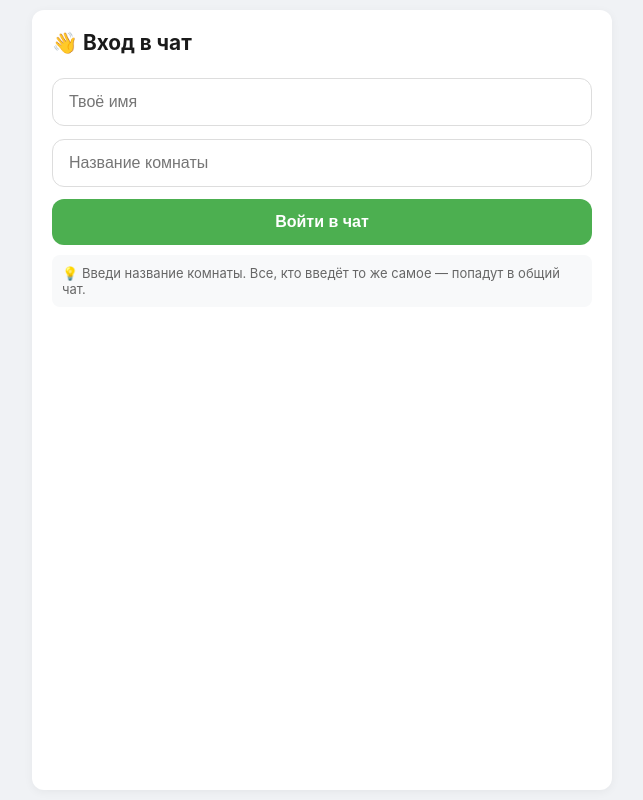
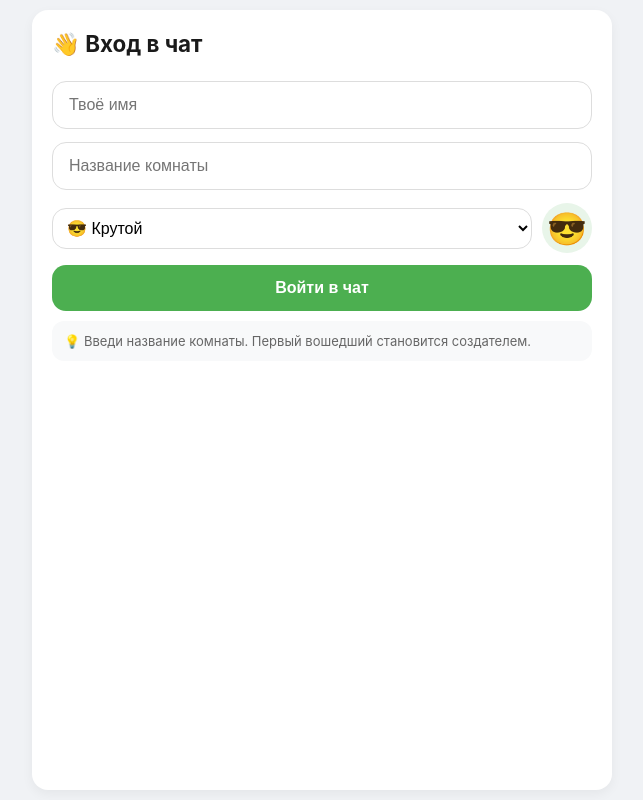
Before and after one commit to fkvcgxbxvkxmvx-lang/messehger, a Flask app: page / in a window 1280 px wide. Shown: the whole page, without its empty margins (318-961 px from the left). Run offline with Flask 3, Linux system fonts and the light colour scheme.

Commit message:
index.html

```diff
--- a/templates/index.html
+++ b/templates/index.html
@@ -30,9 +30,9 @@
 
         #login-box, #chat-box {
             background: white;
-            border-radius: 12px;
+            border-radius: 16px;
             padding: 20px;
-            box-shadow: 0 2px 10px rgba(0,0,0,0.05);
+            box-shadow: 0 4px 12px rgba(0,0,0,0.05);
             flex: 1;
             display: flex;
             flex-direction: column;
@@ -47,7 +47,7 @@
         h3 {
             margin-bottom: 15px;
             color: #1a1a1a;
-            font-size: 1.3rem;
+            font-size: 1.4rem;
             display: flex;
             align-items: center;
             gap: 8px;
@@ -105,18 +118,23 @@
             color: #1b5e20;
         }
 
-        input, button {
+        .msg-text {
+            word-break: break-word;
+        }
+
+        input, button, select {
             width: 100%;
             padding: 14px 16px;
             margin-top: 8px;
             border: 1px solid #ddd;
-            border-radius: 12px;
+            border-radius: 14px;
             font-size: 16px;
             transition: all 0.2s;
             flex-shrink: 0;
+            background: white;
         }
 
-        input:focus {
+        input:focus, select:focus {
             outline: none;
             border-color: #4CAF50;
             box-shadow: 0 0 0 3px rgba(76, 175, 80, 0.1);
@@ -171,9 +206,34 @@
             font-size: 13px;
             color: #666;
             margin-top: 10px;
+            padding: 12px;
+            background: #f8f9fa;
+            border-radius: 12px;
+        }
+
+        .avatar-selector {
+            display: flex;
+            align-items: center;
+            gap: 10px;
+            margin-top: 8px;
+        }
+
+        .avatar-selector select {
+            width: auto;
+            flex: 1;
+            margin-top: 0;
             padding: 10px;
-            background: #f8f9fa;
-            border-radius: 8px;
+        }
+
+        #current-avatar {
+            font-size: 32px;
+            background: #e8f5e9;
+            width: 50px;
+            height: 50px;
+            display: flex;
+            align-items: center;
+            justify-content: center;
+            border-radius: 50%;
         }
     </style>
 </head>
@@ -185,10 +245,24 @@
     <div class="input-group">
         <input id="name-input" type="text" placeholder="Твоё имя" autocomplete="off" maxlength="20">
         <input id="room-input" type="text" placeholder="Название комнаты" autocomplete="off" maxlength="30">
+
+        <div class="avatar-selector">
+            <select id="avatar-select">
+                <option value="😎">😎 Крутой</option>
+                <option value="🐶">🐶 Пёс</option>
+                <option value="🦊">🦊 Лис</option>
+                <option value="🐱">🐱 Кот</option>
+                <option value="🐼">🐼 Панда</option>
+                <option value="👽">👽 Пришелец</option>
+                <option value="🤖">🤖 Робот</option>
+                <option value="👻">👻 Призрак</option>
+            </select>
+            <div id="current-avatar">😎</div>
+        </div>
     </div>
     <button onclick="login()">Войти в чат</button>
     <div class="hint">
-        💡 Введи название комнаты. Все, кто введёт то же самое — попадут в общий чат.
+        💡 Введи название комнаты. Первый вошедший становится создателем.
     </div>
 </div>
 
@@ -204,15 +278,31 @@
 
     <input id="msg-input" type="text" placeholder="Сообщение..." autocomplete="off" maxlength="500">
     <button onclick="sendMessage()">📤 Отправить</button>
-    <button id="logout-btn" onclick="logout()">🚪 Выйти / Сменить комнату</button>
+
+    <div class="button-group">
+        <button class="secondary-btn" onclick="downloadChat()">📥 Скачать чат</button>
+        <button id="clear-btn" class="danger-btn" onclick="clearHistory()" style="display: none;">🧹 Очистить</button>
+    </div>
+
+    <button id="logout-btn" class="secondary-btn" onclick="logout()">🚪 Выйти</button>
 </div>
 
 <script>
 // ========== ГЛОБАЛЬНЫЕ ПЕРЕМЕННЫЕ ==========
 let currentUser = localStorage.getItem("username") || "";
 let currentRoom = localStorage.getItem("room") || "";
+let currentAvatar = localStorage.getItem("avatar") || "😎";
+let isCreator = false;
 
-// ========== ИНИЦИАЛИЗАЦИЯ ==========
+// ========== ИНИЦИАЛИЗАЦИЯ АВАТАРА ==========
+document.getElementById("avatar-select").value = currentAvatar;
+document.getElementById("current-avatar").textContent = currentAvatar;
+document.getElementById("avatar-select").addEventListener("change", function(e) {
+    currentAvatar = e.target.value;
+    document.getElementById("current-avatar").textContent = currentAvatar;
+});
+
+// ========== ПРОВЕРКА ВХОДА ==========
 if (currentUser && currentRoom) {
     showChat();
 } else {
@@ -238,11 +328,14 @@ function login() {
     currentRoom = room;
     localStorage.setItem("username", currentUser);
     localStorage.setItem("room", currentRoom);
+    localStorage.setItem("avatar", currentAvatar);
+
     showChat();
 }
 
 // ========== ФУНКЦИЯ ВЫХОДА ==========
 function logout() {
+    if (confirm("Выйти из комнаты?")) {
         localStorage.removeItem("username");
         localStorage.removeItem("room");
         currentUser = "";
@@ -259,8 +353,27 @@ function showChat() {
     document.getElementById("chat-box").style.display = "flex";
     document.getElementById("current-user").innerText = currentUser;
     document.getElementById("room-name").innerText = currentRoom;
+
+    // Проверяем, создатель ли пользователь
+    checkCreator();
+
     loadMessages();
     document.getElementById("msg-input").focus();
+}
+
+// ========== ПРОВЕРКА ПРАВ СОЗДАТЕЛЯ ==========
+function checkCreator() {
+    fetch("/creator?room=" + encodeURIComponent(currentRoom))
+        .then(res => res.json())
+        .then(data => {
+            if (data.creator === currentUser) {
+                isCreator = true;
+                document.getElementById("clear-btn").style.display = "block";
+            } else {
+                isCreator = false;
+                document.getElementById("clear-btn").style.display = "none";
+            }
+        });
 }
 
 // ========== ОТПРАВКА СООБЩЕНИЯ ==========
@@ -282,6 +395,8 @@ function sendMessage() {
     .then(data => {
         input.value = "";
         loadMessages();
+        // Если это было первое сообщение, возможно, пользователь стал создателем
+        checkCreator();
     })
     .catch(err => console.log("Ошибка отправки:", err));
 }
@@ -307,14 +422,69 @@ function loadMessages() {
                     div.classList.add("other-message");
                 }
 
+                // Получаем аватар отправителя (пока у всех стандартный, можно расширить)
+                let avatar = "😎";
+
                 div.innerHTML = `
-                    <div class="username">${escapeHtml(item.username)}</div>
-                    <div>${escapeHtml(item.text)}</div>
+                    <div class="msg-header">
+                        <span class="avatar">${avatar}</span>
+                        <span class="username">${escapeHtml(item.username)}</span>
+                    </div>
+                    <div class="msg-text">${escapeHtml(item.text)}</div>
                 `;
                 chat.appendChild(div);
             });
         }
         chat.scrollTop = chat.scrollHeight;
+    });
+}
+
+// ========== ОЧИСТКА ИСТОРИИ ==========
+function clearHistory() {
+    if (!isCreator) {
+        alert("Только создатель комнаты может очистить историю!");
+        return;
+    }
+
+    if (confirm("ВСЯ история будет удалена безвозвратно. Продолжить?")) {
+        fetch("/clear", {
+            method: "POST",
+            headers: {"Content-Type": "application/json"},
+            body: JSON.stringify({
+                room: currentRoom,
+                username: currentUser
+            })
+        })
+        .then(res => res.json())
+        .then(data => {
+            if (data.status === "ok") {
+                alert("История очищена");
+                loadMessages();
+            } else {
+                alert(data.message);
+            }
+        });
+    }
+}
+
+// ========== СКАЧАТЬ ЧАТ ==========
+function downloadChat() {
+    fetch("/messages?room=" + encodeURIComponent(currentRoom))
+    .then(res => res.json())
+    .then(data => {
+        let text = `Чат: ${currentRoom}\n`;
+        text += `Скачано: ${new Date().toLocaleString()}\n`;
+        text += "=".repeat(30) + "\n\n";
+
+        data.forEach(item => {
+            text += `${item.username}: ${item.text}\n`;
+        });
+
+        let blob = new Blob([text], {type: "text/plain;charset=utf-8"});
+        let a = document.createElement("a");
+        a.href = URL.createObjectURL(blob);
+        a.download = `chat_${currentRoom}_${Date.now()}.txt`;
+        a.click();
     });
 }
 
@@ -344,8 +514,8 @@ document.getElementById("room-input").addEventListener("keypress", function(e) {
 // ========== PWA: SERVICE WORKER ==========
 if ('serviceWorker' in navigator) {
     navigator.serviceWorker.register('/static/sw.js')
-        .then(() => console.log('✅ Service Worker зарегистрирован'))
-        .catch((err) => console.log('❌ Ошибка SW:', err));
+        .then(() => console.log('✅ SW зарегистрирован'))
+        .catch((err) => console.log('❌ SW ошибка:', err));
 }
 </script>
 
```
Also changed, not shown: other parts of templates/index.html (+37 -6 lines). Lines whose indentation alone changed are shown as unchanged.
